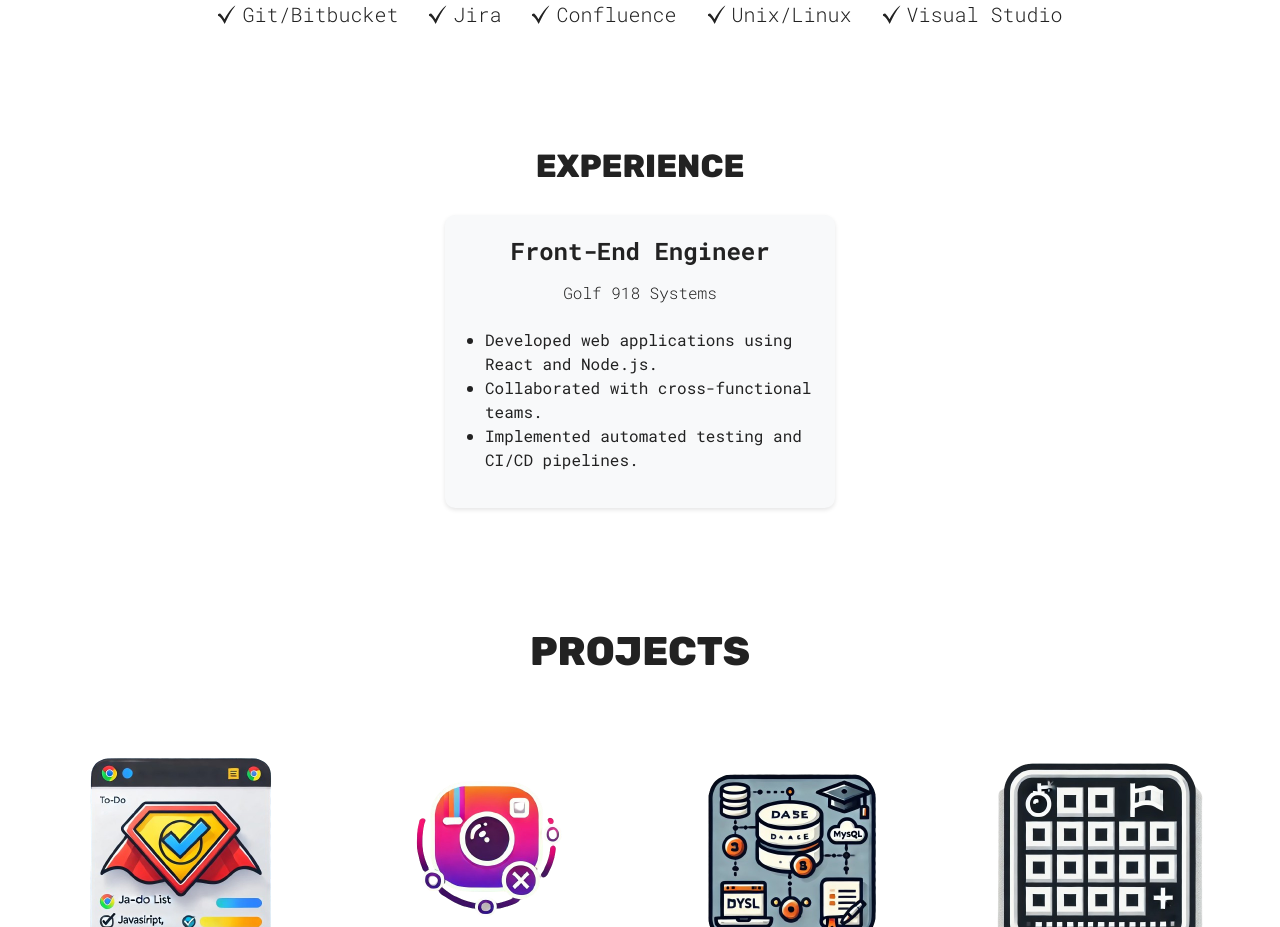
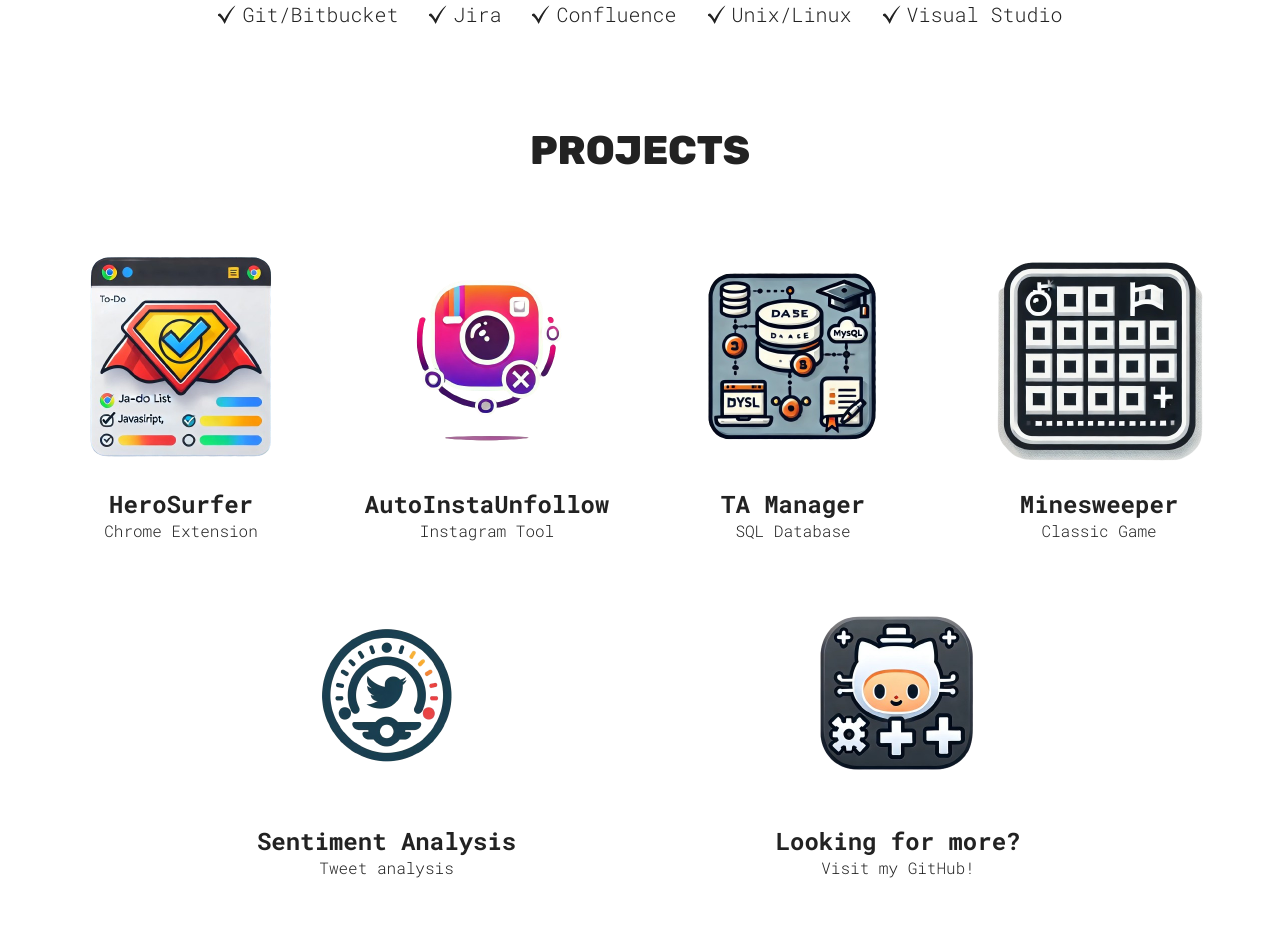
Before and after one commit to Hirbod03/PersonalWebsite, a React (Vite) app: page / in a window 1280 px wide. Shown: the part 1180-2107 px from the top of the page. Built offline with nearby package versions, Linux system fonts and the light colour scheme.

Commit message:
Added employment duration, employment type and link features to Experience section.

```diff
--- a/src/App.jsx
+++ b/src/App.jsx
@@ -11,7 +11,7 @@ function App() {
       <>
          <Hero />
          <Skills />
-         <Experience />
+         {/* <Experience /> */}
          <Projects />
          <Contact />
          <BackToTopButton />
--- a/src/sections/Experience/Experience.jsx
+++ b/src/sections/Experience/Experience.jsx
@@ -1,40 +1,55 @@
 import React from 'react';
 import styles from './ExperienceStyles.module.css';
 
+const experiences = [
+  {
+    title: 'Software Developer',
+    company: 'Tech Corp',
+    responsibilities: [
+      'Developed and maintained web applications',
+      'Collaborated with cross-functional teams',
+      'Improved system performance by 20%',
+    ],
+    typeOfEmployment: 'Full-time',
+    employmentDuration: 'Jan 2022 - Present',
+    companyLink: 'https://www.techcorp.com',
+  },
+  {
+    title: 'Intern',
+    company: 'Startup Inc',
+    responsibilities: [
+      'Assisted in the development of a mobile app',
+      'Conducted market research',
+      'Participated in team meetings',
+    ],
+    typeOfEmployment: 'Internship',
+    employmentDuration: 'Jun 2021 - Dec 2021',
+    companyLink: 'https://www.startupinc.com',
+  },
+];
+
 const Experience = () => {
-  const experiences = [
-    {
-      role: 'Front-End Engineer',
-      company: 'Golf 918 Systems',
-      link: 'https://google.com',
-      responsibilities: [
-        'Developed web applications using React and Node.js.',
-        'Collaborated with cross-functional teams.',
-        'Implemented automated testing and CI/CD pipelines.'
-      ]
-    },
-  ];
-
   return (
     <div className={styles.container}>
       <h2 className={styles.sectionTitle}>Experience</h2>
       <div className={styles.experienceList}>
-        {experiences.map((exp, index) => (
-          <a
-            key={index}
-            href={exp.link}
-            className={styles.experienceCard}
-            target="_blank"
-            rel="noopener noreferrer"
-          >
-            <h3>{exp.role}</h3>
-            <p>{exp.company}</p>
+        {experiences.map((experience, index) => (
+          <div key={index} className={styles.experienceCard}>
+            <h3>{experience.title}</h3>
+            <p>
+              <a href={experience.companyLink} target="_blank" rel="noopener noreferrer" className={styles.companyLink}>
+                {experience.company} - {experience.typeOfEmployment}
+              </a>
+            </p>
+            <p className={styles.employmentDetails}>
+              <span>{experience.employmentDuration}</span>
+            </p>
             <ul className={styles.responsibilities}>
-              {exp.responsibilities.map((item, idx) => (
-                <li key={idx}>{item}</li>
+              {experience.responsibilities.map((responsibility, idx) => (
+                <li key={idx}>{responsibility}</li>
               ))}
             </ul>
-          </a>
+          </div>
         ))}
       </div>
     </div>
--- a/src/sections/Experience/ExperienceStyles.module.css
+++ b/src/sections/Experience/ExperienceStyles.module.css
@@ -58,6 +58,14 @@ p {
     margin: 0;
 }
 
+.employmentDetails {
+    font-family: 'Roboto Mono', monospace;
+    font-size: 16px;
+    font-weight: 400;
+    color: var(--text-color-secondary);
+    margin-top: 5px;
+}
+
 .responsibilities {
     text-align: left;
     margin-top: 10px;
@@ -78,6 +86,15 @@ a {
 }
 
 a:hover {
+    color: var(--link-hover-color);
+}
+
+.companyLink {
+    color: var(--link-color);
+    font-weight: bold;
+}
+
+.companyLink:hover {
     color: var(--link-hover-color);
 }
 
```
